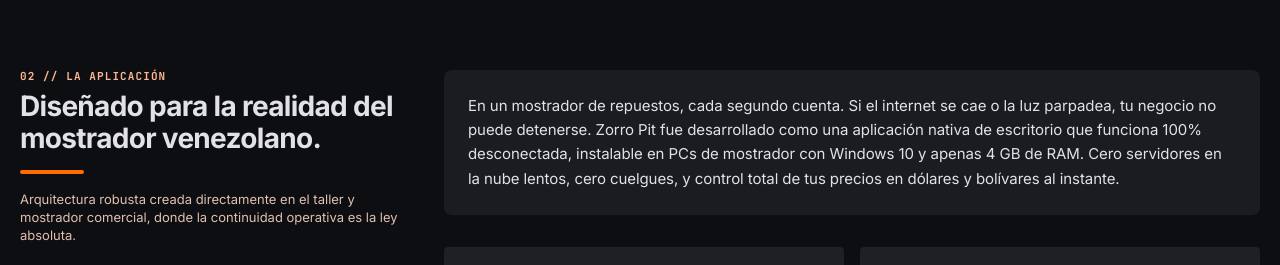
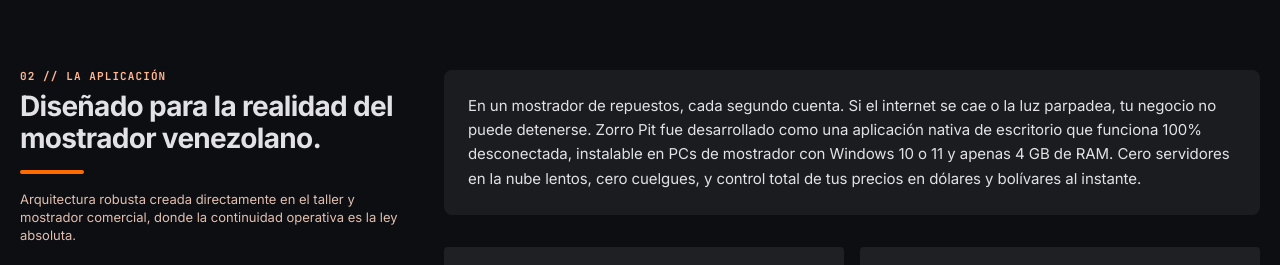
Before and after one commit to zorropit/zorropit.github.io, a plain HTML site: page index.html in a window 1280 px wide. Shown: the part 677-942 px from the top of the page. Drawn offline with nearby package versions, Linux system fonts and the light colour scheme.

Commit message:
chore: clarify Windows 10/11 compatibility copy

```diff
--- a/index.html
+++ b/index.html
@@ -335,7 +335,7 @@
           <!-- Right Column (col-span-8) -->
           <div class="lg:col-span-8 flex flex-col">
             <p class="font-body-lg text-body-lg text-on-surface leading-relaxed bg-surface-container-low p-6 rounded-xl">
-              En un mostrador de repuestos, cada segundo cuenta. Si el internet se cae o la luz parpadea, tu negocio no puede detenerse. Zorro Pit fue desarrollado como una aplicación nativa de escritorio que funciona 100% desconectada, instalable en PCs de mostrador con Windows 10 y apenas 4 GB de RAM. Cero servidores en la nube lentos, cero cuelgues, y control total de tus precios en dólares y bolívares al instante.
+              En un mostrador de repuestos, cada segundo cuenta. Si el internet se cae o la luz parpadea, tu negocio no puede detenerse. Zorro Pit fue desarrollado como una aplicación nativa de escritorio que funciona 100% desconectada, instalable en PCs de mostrador con Windows 10 o 11 y apenas 4 GB de RAM. Cero servidores en la nube lentos, cero cuelgues, y control total de tus precios en dólares y bolívares al instante.
             </p>
 
             <!-- Staggered 2x2 Typographic Stat Grid -->
```
